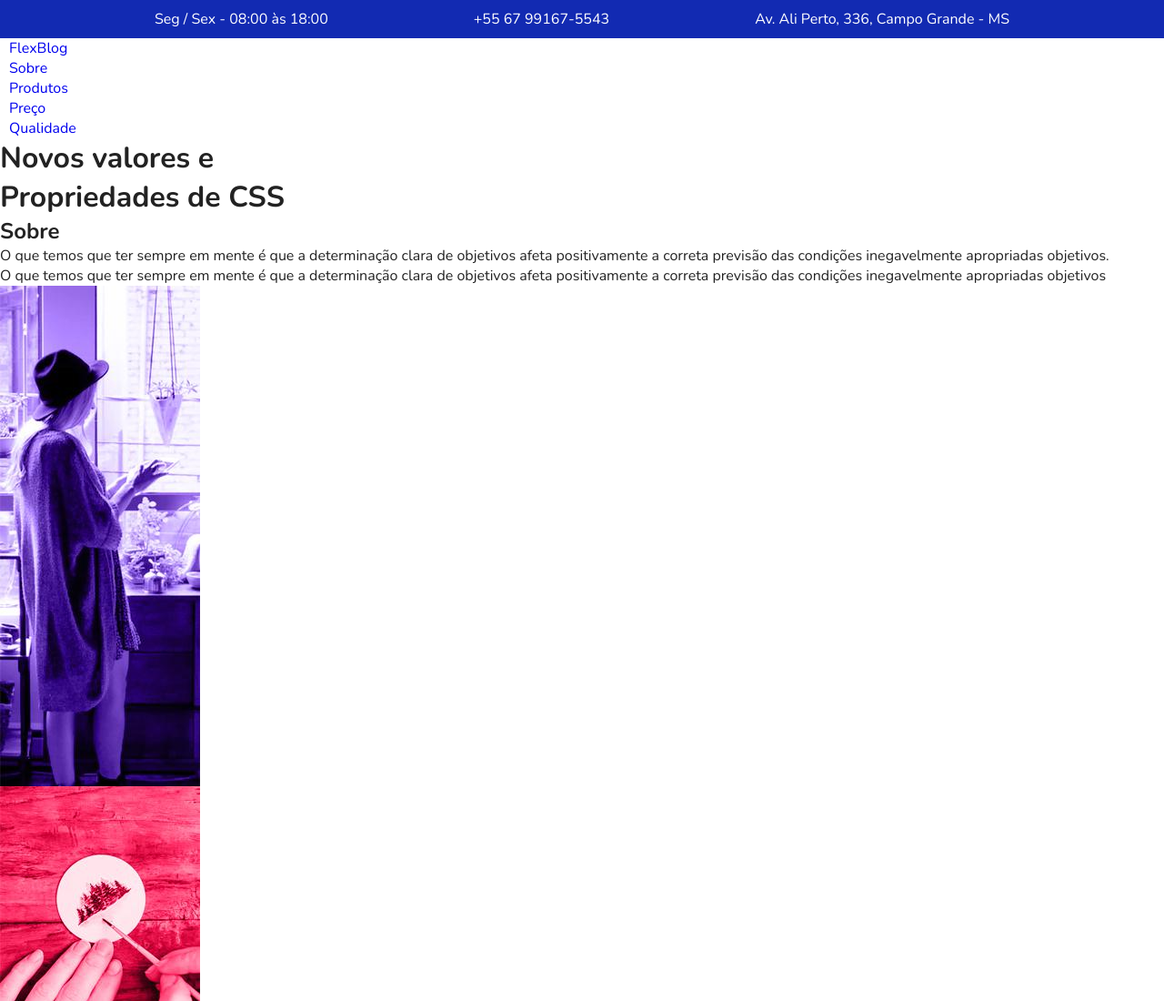
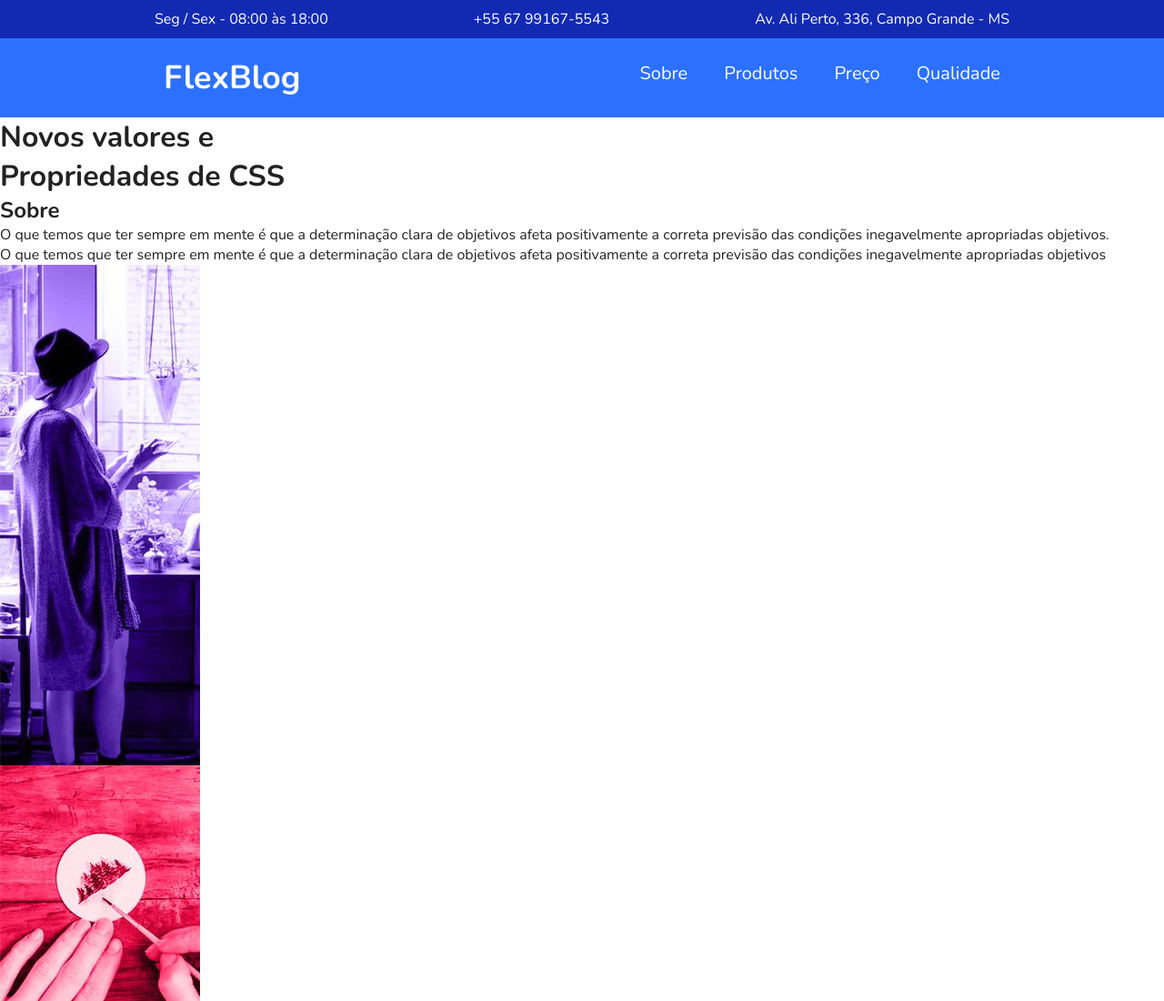
Before and after one commit to trichains/projeto-flexblog, a plain HTML site: page index.html in a window 1280 px wide. Shown: the top 1100 px of the page at 91% size. Drawn offline with nearby package versions, Linux system fonts and the light colour scheme.

Commit message:
css: menu

```diff
--- a/css/style.css
+++ b/css/style.css
@@ -47,3 +47,44 @@ img {
 .superinfo a {
   color: white;
 }
+
+/* MENU */
+
+.menu-bg {
+  background-color: #2c70ff;
+}
+
+.menu {
+  max-width: 960px;
+  margin: 0 auto;
+  padding: 15px 0px;
+  display: flex;
+  flex-wrap: wrap;
+  justify-content: space-between;
+  align-items: center;
+}
+
+.menu a {
+  color: white;
+}
+
+.menu-logo {
+  font-size: 2.25em;
+  font-weight: bold;
+  margin: 0 10px;
+}
+
+.menu-nav ul {
+  display: flex;
+  flex-wrap: wrap;
+}
+
+.menu-nav a {
+  font-size: 1.25em;
+  display: block;
+  padding: 10px;
+}
+
+.menu-nav a:hover {
+  color: #122ab2;
+}
--- a/index.html
+++ b/index.html
@@ -27,7 +27,7 @@
         <div class="menu-logo">
           <a href="index.html">FlexBlog</a>
         </div>
-        <nav>
+        <nav class="menu-nav">
           <ul>
             <li><a href="#sobre">Sobre</a></li>
             <li><a href="#produtos">Produtos</a></li>
```
